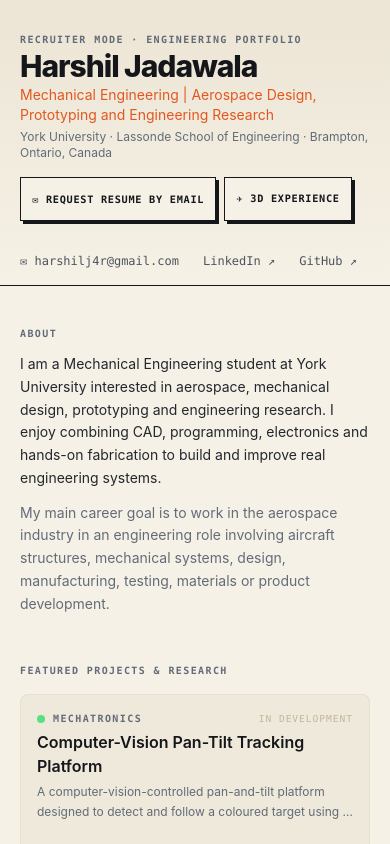
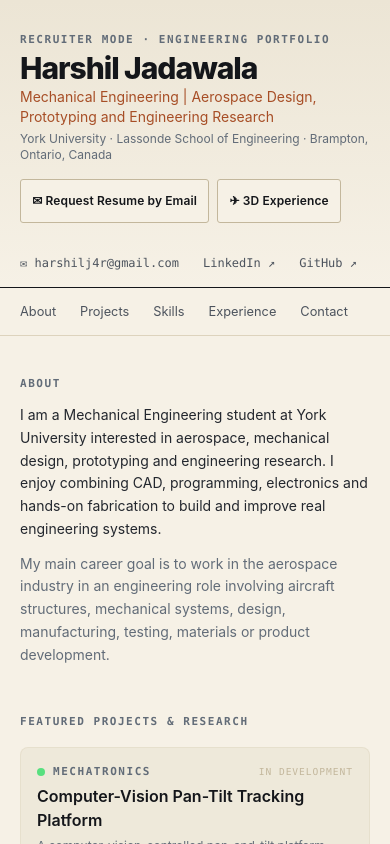
Before and after one commit to harshilj4/aircraft-portfolio, a Next.js app: page /recruiter in a window 390 px wide. Shown: the top 844 px of the page. Built offline with nearby package versions, Linux system fonts and the light colour scheme.

Commit message:
Refine portfolio interface and adapt mobile resolution

```diff
--- a/src/app/globals.css
+++ b/src/app/globals.css
@@ -24,8 +24,8 @@
   --color-ink-300: #9aa1ab;
 
   /* signal + aviation */
-  --color-signal: #e2571f;
-  --color-signal-deep: #b83f12;
+  --color-signal: #a74e26;
+  --color-signal-deep: #823b1c;
   --color-navy: #10395e;
   --color-navy-700: #1b5081;
   --color-sky-pale: #bcd7ea;
@@ -74,7 +74,7 @@ canvas {
 /* Small caps technical label — the workhorse of the whole UI */
 .label {
   font-family: var(--font-mono-tech);
-  font-size: 0.625rem;
+  font-size: 0.6875rem;
   font-weight: 600;
   letter-spacing: 0.2em;
   text-transform: uppercase;
@@ -101,12 +101,12 @@ canvas {
 /* Opaque paper card with a hard offset shadow — the signature surface */
 .paper {
   background: var(--color-paper-100);
-  border: 1.5px solid var(--color-ink-900);
-  box-shadow: 4px 4px 0 rgba(20, 22, 26, 0.9);
+  border: 1px solid var(--color-paper-400);
+  box-shadow: 0 8px 28px rgba(12, 20, 28, 0.12);
 }
 .paper-flat {
   background: var(--color-paper-100);
-  border: 1.5px solid var(--color-ink-900);
+  border: 1px solid var(--color-paper-400);
 }
 .paper-inset {
   background: var(--color-paper-200);
@@ -116,9 +116,9 @@ canvas {
 /* Dark counterpart for readouts that need to punch against bright sky */
 .slate {
   background: var(--color-ink-900);
-  border: 1.5px solid var(--color-ink-900);
+  border: 1px solid #343b42;
   color: var(--color-paper-100);
-  box-shadow: 4px 4px 0 rgba(20, 22, 26, 0.35);
+  box-shadow: none;
 }
 
 /* Perforated edge, like a torn boarding-pass stub */
@@ -142,36 +142,37 @@ canvas {
   gap: 0.45rem;
   padding: 0.6rem 1rem;
   min-height: 2.6rem;
-  border: 1.5px solid var(--color-ink-900);
+  border: 1px solid var(--color-paper-400);
+  border-radius: 3px;
   background: var(--color-paper-100);
   color: var(--color-ink-900);
-  font-family: var(--font-mono-tech);
-  font-size: 0.7rem;
+  font-family: inherit;
+  font-size: 0.8rem;
   font-weight: 600;
-  letter-spacing: 0.12em;
-  text-transform: uppercase;
+  letter-spacing: 0.01em;
+  text-transform: none;
   cursor: pointer;
-  box-shadow: 3px 3px 0 var(--color-ink-900);
+  box-shadow: none;
   transition: transform 0.12s ease, box-shadow 0.12s ease, background 0.12s ease;
 }
 .btn:hover,
 .btn:focus-visible {
-  transform: translate(1.5px, 1.5px);
-  box-shadow: 1.5px 1.5px 0 var(--color-ink-900);
-  outline: none;
+  transform: translateY(-1px);
+  box-shadow: none;
 }
 .btn:active {
-  transform: translate(3px, 3px);
-  box-shadow: 0 0 0 var(--color-ink-900);
+  transform: translateY(0);
+  box-shadow: none;
 }
 .btn--signal {
   background: var(--color-signal);
   color: #fff;
-  border-color: var(--color-ink-900);
+  border-color: var(--color-signal);
 }
 .btn--navy {
   background: var(--color-navy);
   color: var(--color-paper-50);
+  border-color: var(--color-navy);
 }
 .btn--ghost {
   background: rgba(246, 241, 230, 0.92);
@@ -180,24 +181,26 @@ canvas {
 .btn--sm {
   padding: 0.4rem 0.65rem;
   min-height: 2.25rem;
-  font-size: 0.62rem;
-  letter-spacing: 0.08em;
-  box-shadow: 2px 2px 0 var(--color-ink-900);
+  font-size: 0.75rem;
+  letter-spacing: 0.01em;
+  box-shadow: none;
 }
 .btn--sm:hover,
 .btn--sm:focus-visible {
-  box-shadow: 1px 1px 0 var(--color-ink-900);
+  box-shadow: none;
 }
 
 /* Hazard stripe rule — used as a section divider */
 .hazard {
-  height: 6px;
-  background: repeating-linear-gradient(
-    -45deg,
-    var(--color-ink-900) 0 7px,
-    var(--color-caution) 7px 14px
-  );
+  height: 2px;
+  background: var(--color-paper-400);
 }
+.flight-rule { height: 2px; background: #b99c6b; }
+.boarding-card { overflow: hidden; }
+.recruiter-nav { position: sticky; top: 0; z-index: 10; background: var(--color-paper-100); border-bottom: 1px solid var(--color-paper-300); }
+.recruiter-nav a { padding: 14px 0; white-space: nowrap; font-size: .8rem; color: var(--color-ink-600); }
+.recruiter-nav a:hover { color: var(--color-signal); }
+.recruiter-page section { scroll-margin-top: 5rem; }
 
 /* Thin ink rule */
 .rule {
@@ -250,13 +253,13 @@ button:focus-visible {
 @media (max-width: 640px) {
   .btn {
     padding: 0.5rem 0.7rem;
-    font-size: 0.64rem;
-    letter-spacing: 0.07em;
+    font-size: 0.75rem;
+    letter-spacing: 0.01em;
     gap: 0.3rem;
   }
   .paper,
   .slate {
-    box-shadow: 3px 3px 0 rgba(20, 22, 26, 0.85);
+    box-shadow: none;
   }
 }
 
@@ -304,7 +307,7 @@ button:focus-visible {
   --color-signal-deep: #ffc28f;
   color: var(--color-ink-900);
   border-color: #647b8c;
-  box-shadow: 3px 3px 0 #060c13;
+  box-shadow: 0 8px 28px #060c1329;
   color-scheme: dark;
 }
 .flight-experience[data-time-of-day="midnight"] .paper .btn--signal {
--- a/src/components/recruiter/RecruiterView.tsx
+++ b/src/components/recruiter/RecruiterView.tsx
@@ -25,7 +25,7 @@ export default function RecruiterView() {
   const open = projects.find((p) => p.id === openId);
 
   return (
-    <div className="min-h-screen bg-paper-100">
+    <div className="recruiter-page min-h-screen bg-paper-100">
       {/* boarding-pass style header */}
       <header className="border-b border-ink-900 bg-gradient-to-b from-paper-200 to-paper-100">
         <div className="mx-auto flex max-w-4xl flex-col gap-4 px-5 py-8 sm:flex-row sm:items-center">
@@ -60,16 +60,22 @@ export default function RecruiterView() {
         </div>
       </header>
 
+      <nav aria-label="Portfolio sections" className="recruiter-nav">
+        <div className="mx-auto flex max-w-4xl gap-6 overflow-x-auto px-5">
+          <a href="#about">About</a><a href="#projects">Projects</a><a href="#skills">Skills</a><a href="#experience">Experience</a><a href="#contact">Contact</a>
+        </div>
+      </nav>
+
       <main className="mx-auto max-w-4xl space-y-12 px-5 py-10">
         {/* about */}
-        <section aria-labelledby="about-h">
+        <section id="about" aria-labelledby="about-h">
           <h2 id="about-h" className="label mb-3">About</h2>
           <p className="max-w-3xl text-sm leading-relaxed text-ink-800">{personal.aboutShort}</p>
           <p className="mt-3 max-w-3xl text-sm leading-relaxed text-ink-400">{personal.careerGoal}</p>
         </section>
 
         {/* featured projects */}
-        <section aria-labelledby="projects-h">
+        <section id="projects" aria-labelledby="projects-h">
           <h2 id="projects-h" className="label mb-4">Featured Projects & Research</h2>
           {open ? (
             <div className="rounded-xl border border-paper-400/20 bg-paper-200 p-5">
@@ -92,19 +98,19 @@ export default function RecruiterView() {
         </section>
 
         {/* skills */}
-        <section aria-labelledby="skills-h">
+        <section id="skills" aria-labelledby="skills-h">
           <h2 id="skills-h" className="label mb-4">Technical Skills</h2>
           <SkillsContent />
         </section>
 
         {/* experience / education / resume */}
-        <section aria-labelledby="exp-h">
+        <section id="experience" aria-labelledby="exp-h">
           <h2 id="exp-h" className="label mb-4">Experience & Education</h2>
           <BriefingContent />
         </section>
 
         {/* contact */}
-        <section aria-labelledby="contact-h" className="rounded-xl border border-signal/30 bg-paper-200/50 p-6">
+        <section id="contact" aria-labelledby="contact-h" className="rounded-xl border border-signal/30 bg-paper-200/50 p-6">
           <h2 id="contact-h" className="label mb-2">Contact</h2>
           <p className="max-w-2xl text-sm leading-relaxed text-ink-800">
             {personal.contactMessages.recruiter}
@@ -124,7 +130,7 @@ export default function RecruiterView() {
         </section>
       </main>
 
-      <footer className="border-t border-paper-400/10 py-6 text-center font-mono text-[0.65rem] uppercase tracking-[0.25em] text-paper-400">
+      <footer className="border-t border-paper-300 px-5 py-6 text-center text-xs leading-relaxed text-ink-600">
         {personal.name} · {personal.headlineTiny} · Built as an explorable aircraft —{" "}
         <Link href="/" className="text-signal hover:underline">
           board the 3D experience ✈
--- a/src/components/ui/FlightConditions.tsx
+++ b/src/components/ui/FlightConditions.tsx
@@ -16,10 +16,11 @@ export default function FlightConditions() {
   const mobile = useIsTouch();
   const [dismissed, setDismissed] = useState(true);
   useEffect(() => {
-    setDismissed(sessionStorage.getItem("hj-mobile-note") === "dismissed");
+    try { setDismissed(sessionStorage.getItem("hj-mobile-note") === "dismissed"); }
+    catch { setDismissed(false); }
   }, []);
   return <>
-    <div role="group" aria-label="Time of day" className="pointer-events-auto fixed left-1/2 top-[4.1rem] z-30 flex -translate-x-1/2 gap-0.5 rounded-full border border-white/20 bg-[#101921]/90 p-1 shadow-lg backdrop-blur-sm sm:top-3">
+    <div role="group" aria-label="Time of day" className="flight-time pointer-events-auto fixed left-1/2 top-[4.1rem] z-30 flex -translate-x-1/2 gap-0.5 rounded-full border border-white/20 bg-[#101921] p-1 sm:top-3">
       {TIMES.map(t => <button key={t.id} type="button" aria-label={`${t.label} lighting`} aria-pressed={time === t.id}
         onClick={() => setTime(t.id)} className={`flex min-h-10 items-center gap-1.5 rounded-full px-3 text-[.66rem] font-medium transition-colors ${time === t.id ? "bg-[#d8bb8b] text-[#171b20]" : "text-white/75 hover:bg-white/10"}`}>
         <span aria-hidden className="text-base">{t.icon}</span>{t.label}
@@ -27,7 +28,7 @@ export default function FlightConditions() {
     </div>
     {mobile && !dismissed && mode === "landing" && <div className="fixed inset-x-3 top-[7.3rem] z-40 mx-auto flex max-w-sm items-start gap-3 rounded-xl border border-white/15 bg-[#111c26]/95 p-3 text-[#f5eee2] shadow-xl" role="note">
       <p className="text-xs leading-relaxed">Explore with touch here. For the full keyboard and mouse experience, try a computer.</p>
-      <button type="button" className="-mr-1 -mt-1 min-h-10 min-w-10 text-lg" aria-label="Dismiss mobile tip" onClick={() => { setDismissed(true); sessionStorage.setItem("hj-mobile-note", "dismissed"); }}>×</button>
+      <button type="button" className="-mr-1 -mt-1 min-h-11 min-w-11 text-lg" aria-label="Dismiss mobile tip" onClick={() => { setDismissed(true); try { sessionStorage.setItem("hj-mobile-note", "dismissed"); } catch {} }}>×</button>
     </div>}
   </>;
 }
--- a/src/components/ui/Hud.tsx
+++ b/src/components/ui/Hud.tsx
@@ -111,7 +111,7 @@ export default function Hud() {
             ▦<span className="hidden sm:inline">&nbsp;Map</span>
           </button>
           <Link href="/recruiter" className="btn btn--sm btn--signal">
-            ★&nbsp;Recruiter
+            Recruiter
           </Link>
         </div>
       </div>
--- a/src/lib/device.ts
+++ b/src/lib/device.ts
@@ -39,7 +39,7 @@ function detectTier(touch: boolean): Tier {
     // Safari clamps hardwareConcurrency and never reports deviceMemory, so a
     // phone that looks weak here usually is not — start mid and let the live
     // FPS monitor demote if the frame time actually says so.
-    return cores >= 6 ? "mid" : "low";
+    return mem <= 2 ? "low" : "mid";
   }
   if (cores >= 8 && mem >= 8) return "high";
   if (cores <= 4 || mem <= 4) return "low";
@@ -55,7 +55,7 @@ export function getProfile(forceTier?: Tier): PerfProfile {
   if (tier === "low") {
     return {
       tier, touch,
-      dpr: [0.75, Math.min(touch ? 1.1 : 1.25, deviceDpr)],
+      dpr: [0.75, Math.min(touch ? 1.5 : 1.25, deviceDpr)],
       antialias: false,
       cloudBanks: 4,
       seaLayers: 2,
@@ -67,9 +67,8 @@ export function getProfile(forceTier?: Tier): PerfProfile {
   if (tier === "mid") {
     return {
       tier, touch,
-      // 1.5 is the sweet spot on phones: visibly crisp, a third of the
-      // fragment cost of native 3x.
-      dpr: [0.85, Math.min(touch ? 1.4 : 1.75, deviceDpr)],
+      // Start at 1.5x on phones; measured frame times control recovery to 2x.
+      dpr: [0.85, Math.min(touch ? 2 : 1.75, deviceDpr)],
       antialias: true,
       cloudBanks: 9,
       seaLayers: 3,
```
Also changed, not shown: src/components/Experience.tsx (+31 -4 lines), src/components/ui/LandingOverlay.tsx (+17 -18 lines), src/components/ui/LoadingGate.tsx (+16 -86 lines).
